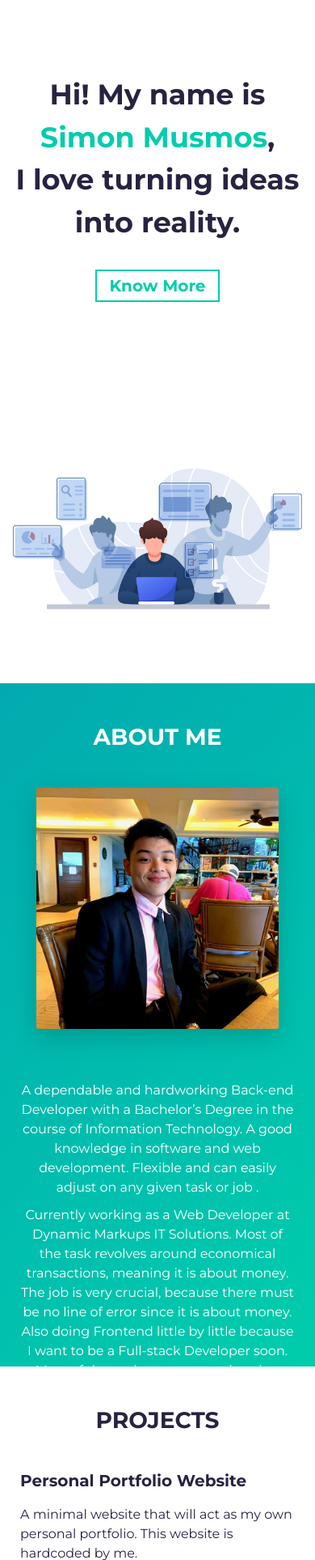
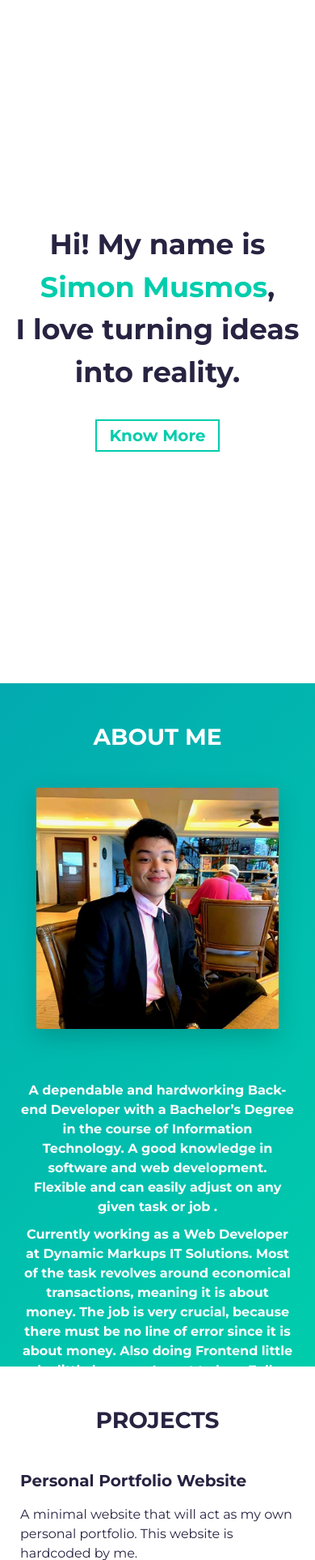
Before and after one commit to simonmusmos/portfolio, a PHP site: page / in a window 390 px wide. Shown: the top 1927 px of the page at 81% size. Run offline with PHP 8.4, Linux system fonts and the light colour scheme.

Commit message:
fixed media queries

```diff
--- a/index.php
+++ b/index.php
@@ -6,9 +6,34 @@
         <link rel="stylesheet" href="css/aos.css">
         <link rel="stylesheet" href="css/style1.css">
         <style>
+            @media screen and (max-width: 576px){
+                /* .proj-desc, .projttl, .cta-live,{
+                    text-align: center;
+                } */
+                #hero-img-div{
+                    display: none;
+                }
+            }
             @media screen and (max-width: 770px){
                 #about {
                     height: 100% !important;
+                }
+            }
+            @media screen and (max-width: 767px){
+                #hero-img-div{
+                    margin-top: -50%;
+                }
+                #title-hero{
+                    text-align: center !important;
+                }
+
+            }
+            @media (max-width: 900px) and (min-width: 768px){
+                #title-hero{
+                    text-align: left;
+                }
+                #hero-btn{
+                    float:left;
                 }
             }
             @media screen and (max-width: 992px){
@@ -26,15 +51,15 @@
         <div id="hero" class="jumbotron" data-aos="fade-up" data-aos-easing="ease-in-out" data-aos-delay="100" style='width: 100%;'>
         <!-- <div class="container"> -->
             <div class="row align-items-center h-100" style="margin-left: 0; margin-right: 0; width: 100%">
-                <div class="col-lg-6 col-md-6 col-sm-6 order-1" style="padding:0">
-                    <h1 class="hero-title" data-aos="fade-right" data-aos-easing="ease-in-out" data-aos-delay="200">Hi! My name is <span class="text-color-main">Simon Musmos</span>,<br>I love turning ideas into reality.</h1>
-                    <p class="hero-cta" data-aos="fade-right"data-aos-easing="ease-in-out" data-aos-delay="300">
+                <div class="col-lg-4 col-md-6 col-sm-12 order-1" style="padding:0">
+                    <h1 class="hero-title" id="title-hero" data-aos="fade-right" data-aos-easing="ease-in-out" data-aos-delay="200" style="text-align: left;">Hi! My name is <span class="text-color-main">Simon Musmos</span>,<br>I love turning ideas into reality.</h1>
+                    <p class="hero-cta" id="hero-btn" data-aos="fade-right"data-aos-easing="ease-in-out" data-aos-delay="300">
                         <a class="cta-btn cta-btn--hero">
                             Know More
                         </a>
                     </p>
                 </div>
-                <div class="col-lg-6 col-md-6 col-sm-6 order-2" style="margin-left: 0; padding: 0">
+                <div class="col-lg-8 col-md-6 order-2" style="margin-left: 0; padding: 0" id="hero-img-div">
                     <img src="img/bg-hero.jpg" style="width: 100%">
                 </div>
             </div>
@@ -51,12 +76,12 @@
                     </div>
                     <div class="col-md-6 col-sm-12">
                         <div class="about-wrapper__info">
-                            <p class="about-wrapper__info-text" data-aos="fade-left" data-aos-easing="ease-in-out" data-aos-delay="400">A dependable and hardworking Back-end Developer with a Bachelor’s
+                            <p class="about-wrapper__info-text" data-aos="fade-left" data-aos-easing="ease-in-out" data-aos-delay="400" style="font-weight: 600;">A dependable and hardworking Back-end Developer with a Bachelor’s
 Degree in the course of Information Technology. A good knowledge in
 software and web development. Flexible and can easily adjust on any
 given task or job
 .</p>
-                            <p class="about-wrapper__info-text" data-aos="fade-left" data-aos-easing="ease-in-out" data-aos-delay="550">Currently working as a Web Developer at Dynamic Markups IT Solutions. Most of the task
+                            <p class="about-wrapper__info-text" data-aos="fade-left" data-aos-easing="ease-in-out" data-aos-delay="550" style="font-weight: 600;">Currently working as a Web Developer at Dynamic Markups IT Solutions. Most of the task
 revolves around economical transactions, meaning it is about money. The job is very
 crucial, because there must be no line of error since it is about money. Also
 doing Frontend little by little because I want to be a Full-stack Developer
@@ -103,7 +128,7 @@
                 </div>
             </div>
         </section>
-        <footer class="footer navbar-static-bottom">
+        <footer class="footer navbar-static-bottom" data-aos="fade-up" data-aos-easing="ease-in-out" data-aos-delay="100">
             <div class="container">
                 <a href="#top" aria-label="Back To Top" class="back-to-top">
                     <i class="fa fa-angle-up fa-2x" aria-hidden="true">
```
